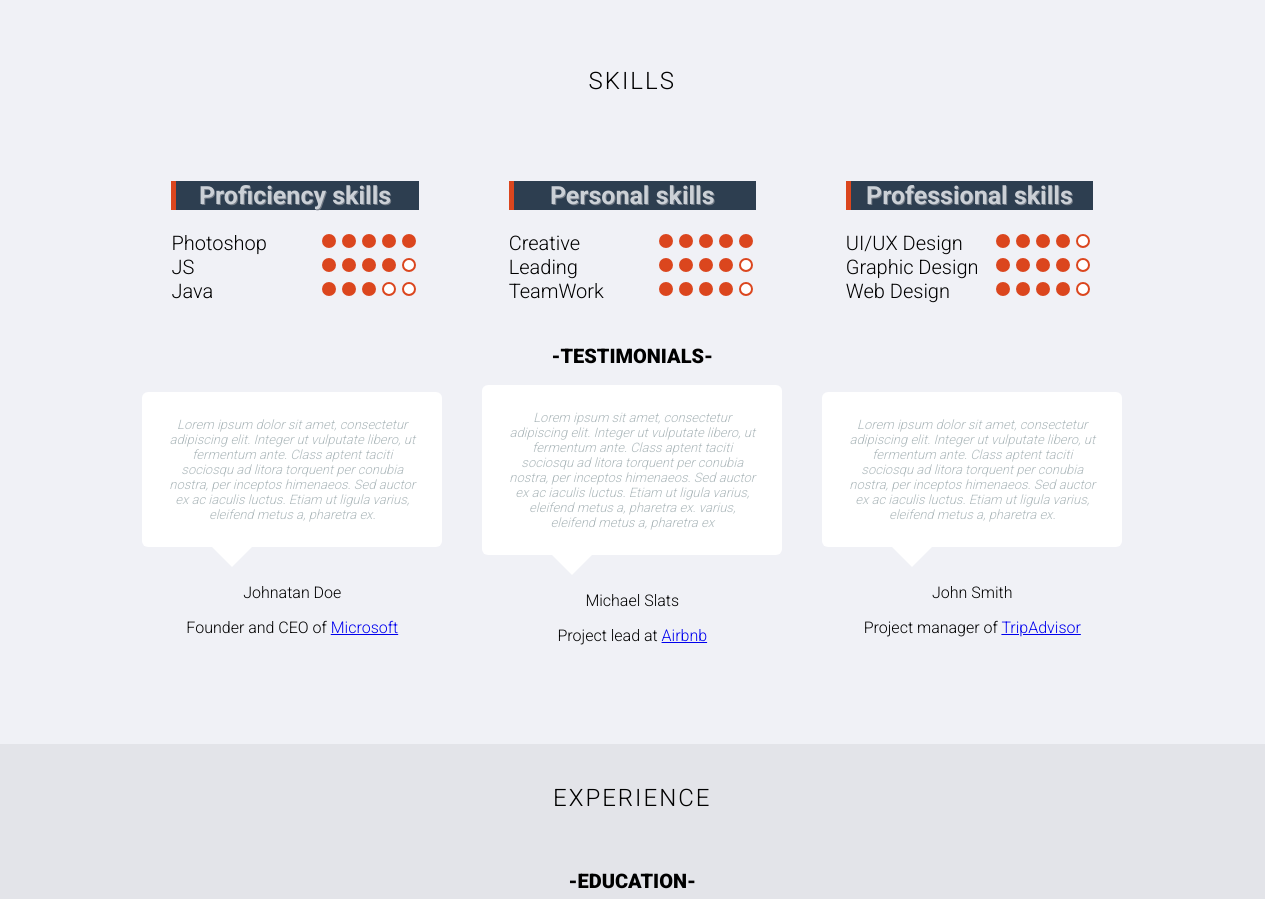
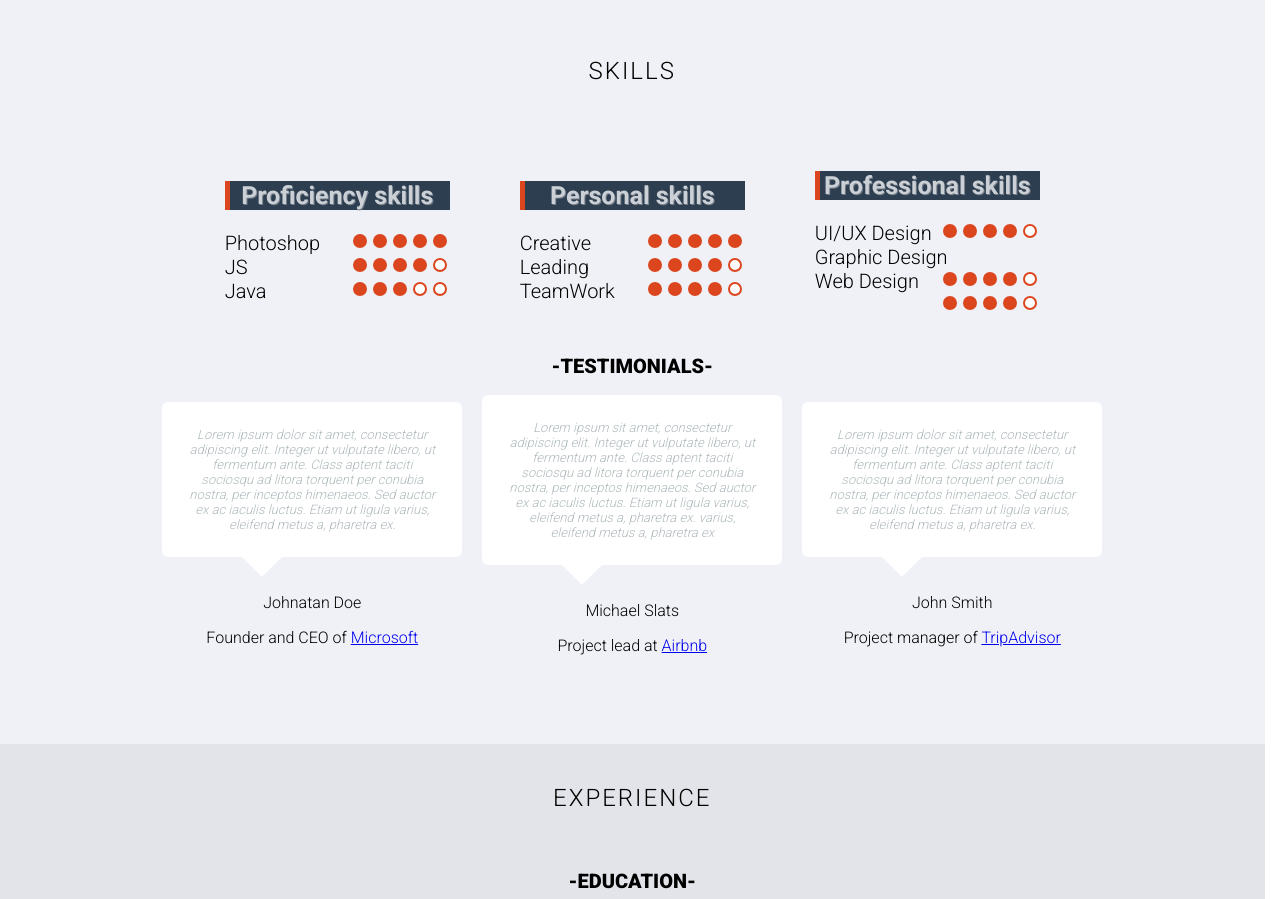
Before and after one commit to VicPopescu/Portfolio-template-V2, a plain HTML site: page index.html in a window 1280 px wide. Shown: the part 2520-3419 px from the top of the page. Drawn offline with nearby package versions, Linux system fonts and the light colour scheme.

Commit message:
Restore point

```diff
--- a/style.css
+++ b/style.css
@@ -196,6 +196,8 @@ body {
 
 .home-arrows-icon a {
     -webkit-animation: arrows 1s infinite;
+    -ms-animation: arrows 1s infinite;
+    animation: arrows 1s infinite;
 }
 
 @keyframes arrows {
@@ -306,7 +308,7 @@ body {
 
 .skills-description,
 .testimonials {
-    width: 80%;
+    width: 70%;
     display: -webkit-box;
     display: -webkit-flex;
     display: -moz-box;
@@ -328,7 +330,7 @@ body {
 .skill2,
 .skill3 {
     padding: 25px;
-    margin: 0 20px;
+    margin: 0 10px;
     width: 300px;
     font-size: 20px;
 }
@@ -401,7 +403,7 @@ body {
     -webkit-border-radius: 6px;
     border-radius: 6px;
     padding: 25px;
-    margin: 0 20px;
+    margin: 0 10px;
     width: 250px;
     font-style: italic;
     font-size: 13px;
```
